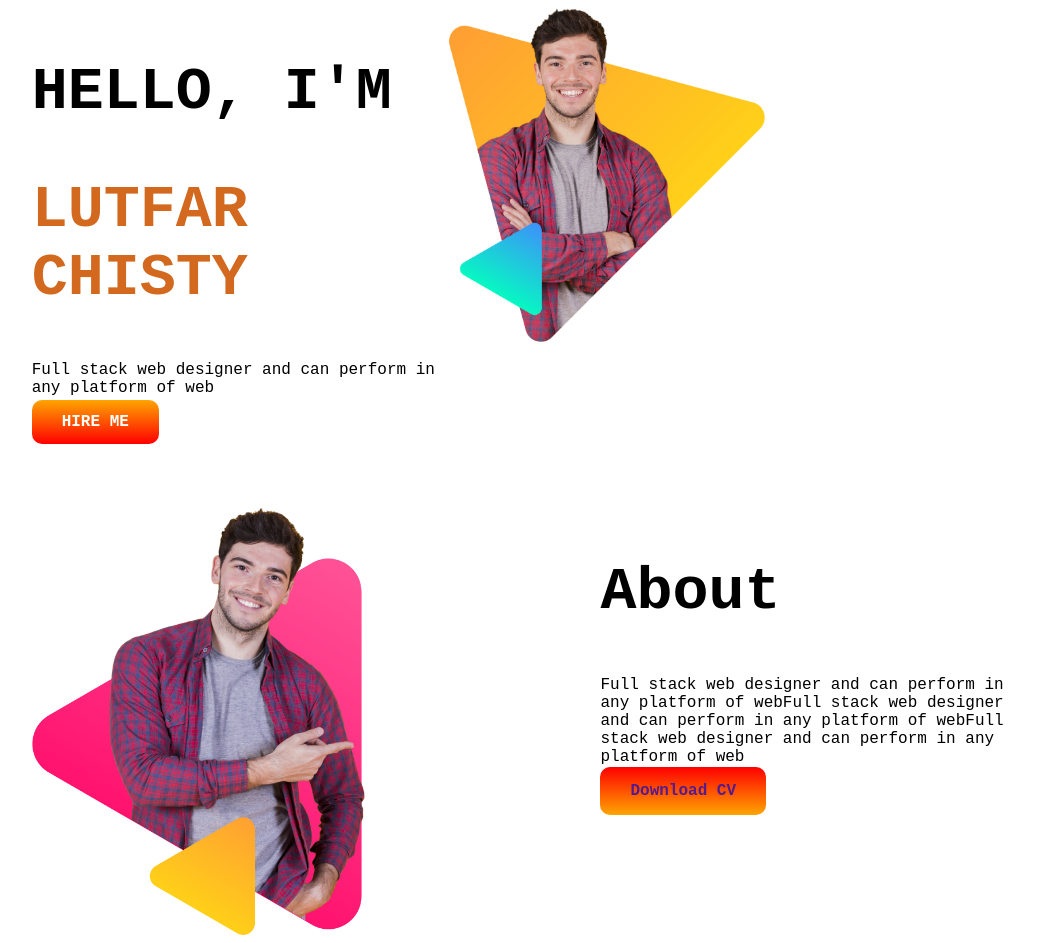
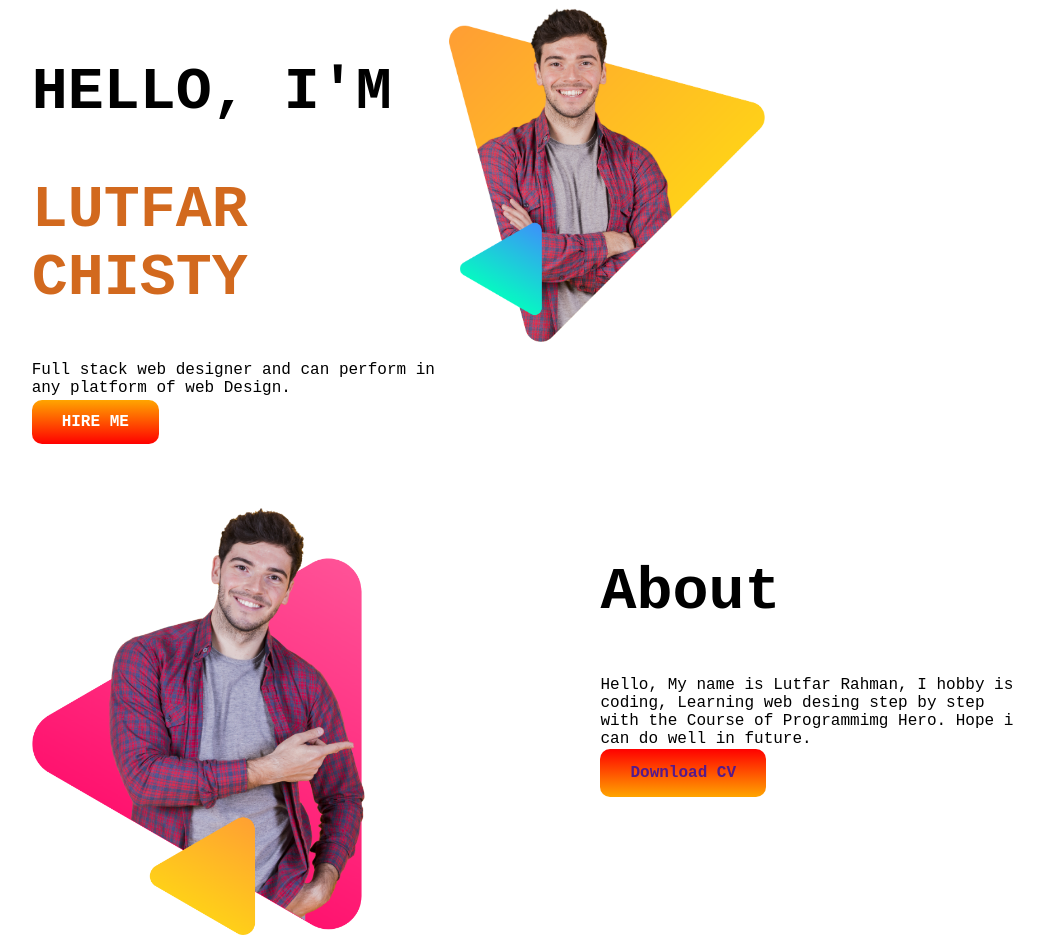
Before and after one commit to chistyhero/html-css-first-project, a plain HTML site: page index.html in a window 1280 px wide. Shown: the top 943 px of the page, without its empty margins (128-1172 px from the left). Drawn offline with Linux system fonts and the light colour scheme; a web font is replaced by a local one.

Commit message:
change the text

```diff
--- a/index.html
+++ b/index.html
@@ -15,7 +15,7 @@
         <div class="firstsectiondiv">
             <h1>HELLO, I'M</h1>
             <h1><span id="lutfarorange">LUTFAR CHISTY</span></h1>
-            <P>Full stack web designer and can perform in any platform of web</P>
+            <P>Full stack web designer and can perform in any platform of web Design.</P>
             <a id="firstbutton" target="_blank" href="">HIRE ME</a>
         </div>
         <div class="firstsection">
@@ -28,7 +28,7 @@
          </div>
          <div class="firstsectiondiv">
              <h1>About</h1>
-             <p>Full stack web designer and can perform in any platform of webFull stack web designer and can perform in any platform of webFull stack web designer and can perform in any platform of web</p>
+             <p>Hello, My name is Lutfar Rahman, I hobby is coding, Learning web desing step by step with the Course of Programmimg Hero. Hope i can do well in future. </p>
              <a id="secondbutton" target="_blank" href="">Download CV</a>
          </div>
      </section>
```
